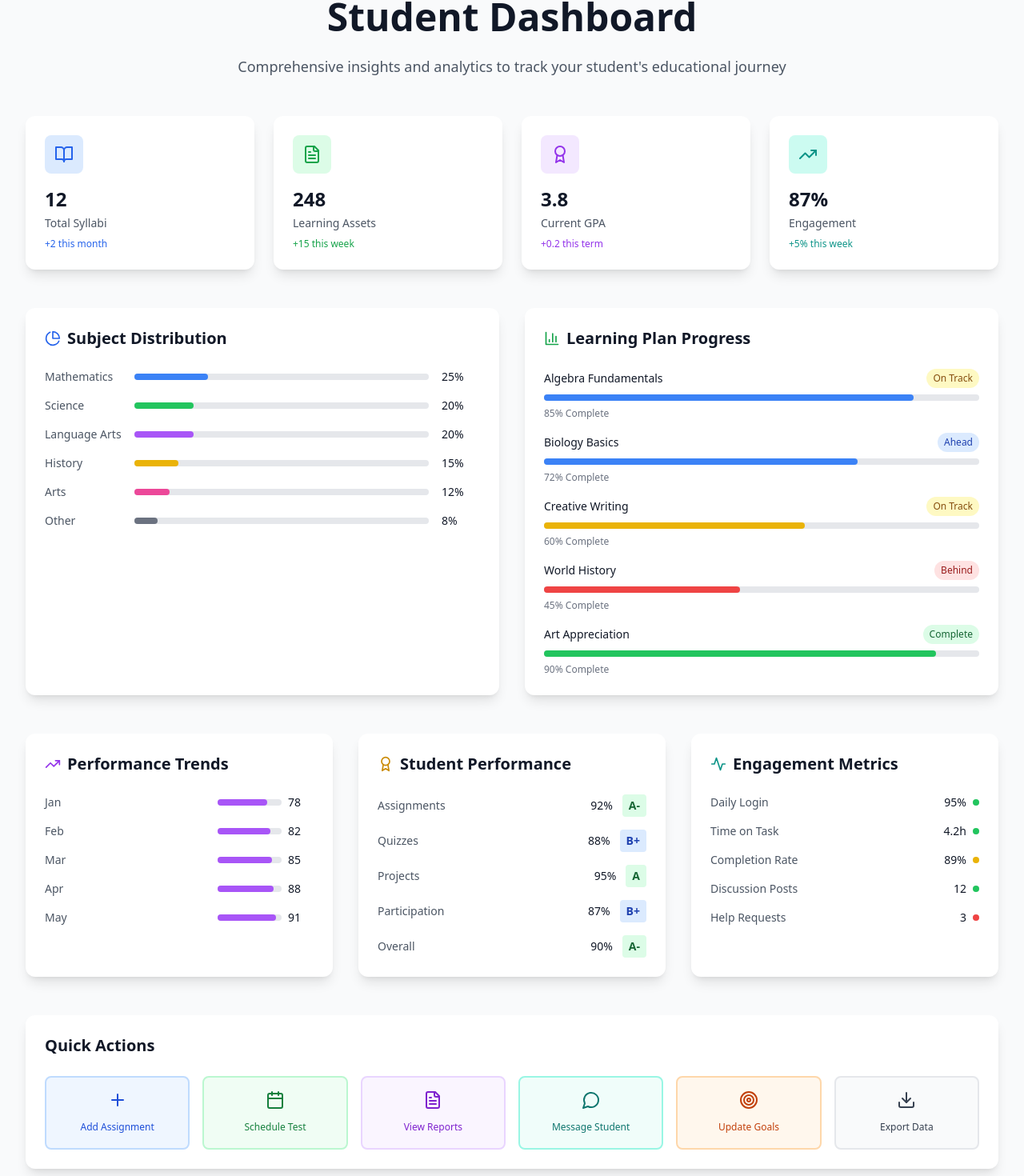
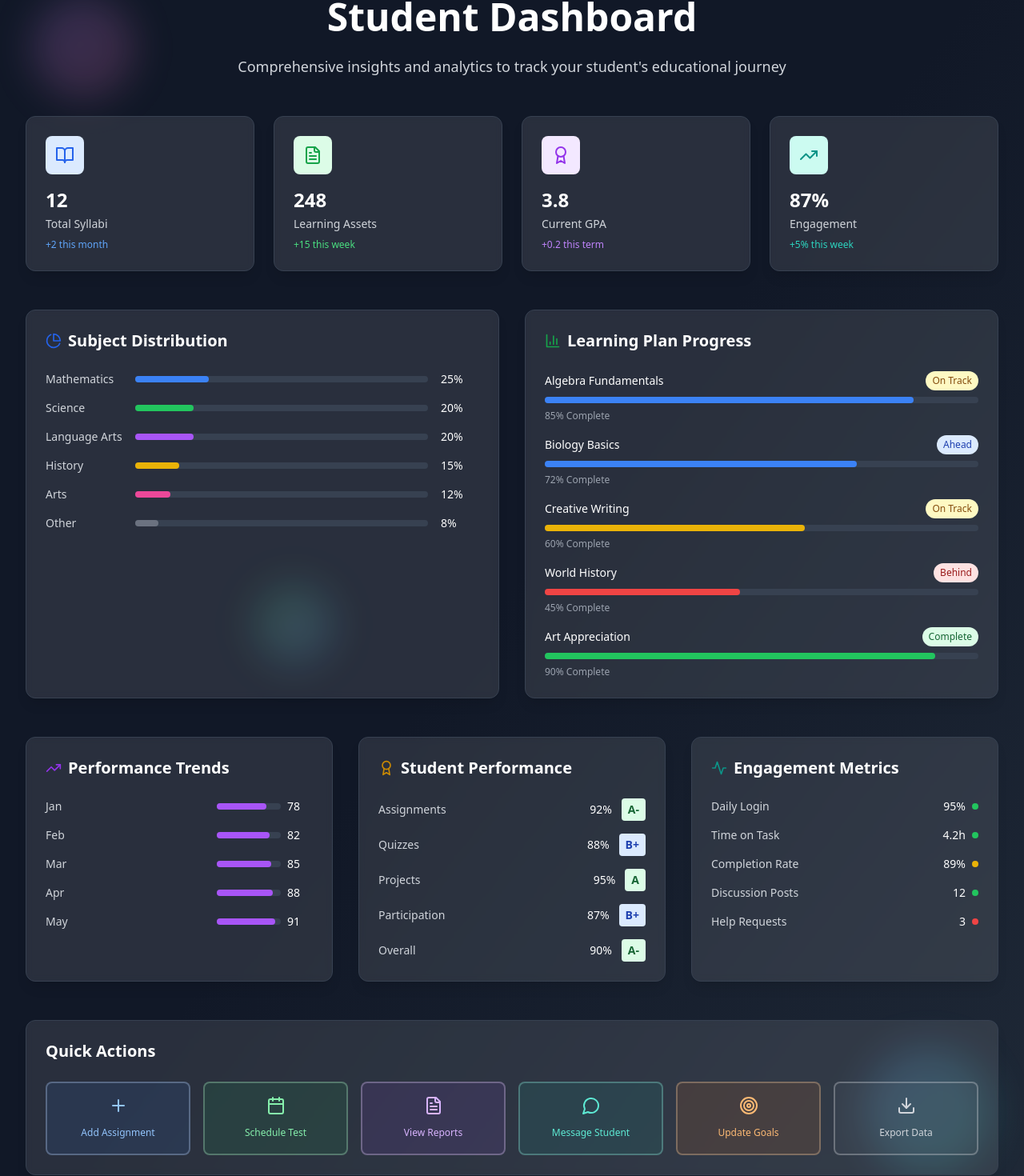
Before and after one commit to kuro-2/homeschooling-v.1.0, a React (Vite) app: page / in a window 1280 px wide. Shown: the part 1553-3023 px from the top of the page at 80% size. Built offline with nearby package versions, Linux system fonts and the light colour scheme.

Commit message:
Updated App.tsx

```diff
--- a/src/App.tsx
+++ b/src/App.tsx
@@ -318,26 +318,32 @@ function App() {
       </section>
 
       {/* Student Dashboard Section */}
-      <section className="py-20 bg-gray-50">
+      <section className="py-20 relative overflow-hidden">
+        {/* Background Elements */}
+        <div className="absolute inset-0 bg-gradient-to-br from-gray-900 via-gray-900 to-gray-800"></div>
+        <div className="absolute top-20 left-10 w-32 h-32 bg-gradient-to-br from-purple-400/20 to-pink-400/20 rounded-full blur-xl animate-float"></div>
+        <div className="absolute bottom-20 right-10 w-40 h-40 bg-gradient-to-br from-blue-400/20 to-teal-400/20 rounded-full blur-xl animate-float animation-delay-500"></div>
+        <div className="absolute top-1/2 left-1/4 w-24 h-24 bg-gradient-to-br from-green-400/20 to-blue-400/20 rounded-full blur-xl animate-pulse-slow"></div>
+
         <div className="max-w-7xl mx-auto px-4 sm:px-6 lg:px-8">
-          <div className="text-center mb-12">
-            <h2 className="text-3xl sm:text-4xl md:text-5xl font-bold text-gray-900 mb-6">
+          <div className="text-center mb-12 relative z-10">
+            <h2 className="text-3xl sm:text-4xl md:text-5xl font-bold text-white mb-6">
               Student Dashboard
             </h2>
-            <p className="text-lg text-gray-600 max-w-3xl mx-auto">
+            <p className="text-lg text-gray-300 max-w-3xl mx-auto">
               Comprehensive insights and analytics to track your student's educational journey
             </p>
           </div>
 
           {/* Key Metrics Cards */}
-          <div className="grid grid-cols-1 sm:grid-cols-2 lg:grid-cols-4 gap-6 mb-12">
+          <div className="grid grid-cols-1 sm:grid-cols-2 lg:grid-cols-4 gap-6 mb-12 relative z-10">
             {[
               { title: "Total Syllabi", value: "12", icon: BookOpen, color: "blue", change: "+2 this month" },
               { title: "Learning Assets", value: "248", icon: FileText, color: "green", change: "+15 this week" },
               { title: "Current GPA", value: "3.8", icon: Award, color: "purple", change: "+0.2 this term" },
               { title: "Engagement", value: "87%", icon: TrendingUp, color: "teal", change: "+5% this week" }
             ].map((metric, index) => (
-              <div key={index} className="bg-white rounded-xl p-6 shadow-lg hover:shadow-xl transition-all duration-300 hover:-translate-y-1">
+              <div key={index} className="bg-white/10 backdrop-blur-sm rounded-xl p-6 shadow-lg hover:shadow-xl transition-all duration-300 hover:-translate-y-1 border border-gray-700">
                 <div className="flex items-center justify-between mb-4">
                   <div className={`w-12 h-12 rounded-lg flex items-center justify-center ${
                     metric.color === 'blue' ? 'bg-blue-100 text-blue-600' :
@@ -348,23 +354,23 @@ function App() {
                     <metric.icon className="w-6 h-6" />
                   </div>
                 </div>
-                <h3 className="text-2xl font-bold text-gray-900 mb-1">{metric.value}</h3>
-                <p className="text-sm text-gray-600 mb-2">{metric.title}</p>
+                <h3 className="text-2xl font-bold text-white mb-1">{metric.value}</h3>
+                <p className="text-sm text-gray-300 mb-2">{metric.title}</p>
                 <p className={`text-xs font-medium ${
-                  metric.color === 'blue' ? 'text-blue-600' :
-                  metric.color === 'green' ? 'text-green-600' :
-                  metric.color === 'purple' ? 'text-purple-600' :
-                  'text-teal-600'
+                  metric.color === 'blue' ? 'text-blue-400' :
+                  metric.color === 'green' ? 'text-green-400' :
+                  metric.color === 'purple' ? 'text-purple-400' :
+                  'text-teal-400'
                 }`}>{metric.change}</p>
               </div>
             ))}
           </div>
 
           {/* Charts Grid */}
-          <div className="grid grid-cols-1 lg:grid-cols-2 gap-8 mb-12">
+          <div className="grid grid-cols-1 lg:grid-cols-2 gap-8 mb-12 relative z-10">
             {/* Subject Distribution Chart */}
-            <div className="bg-white rounded-xl p-6 shadow-lg">
-              <h3 className="text-xl font-semibold text-gray-900 mb-6 flex items-center">
+            <div className="bg-white/10 backdrop-blur-sm rounded-xl p-6 shadow-lg border border-gray-700">
+              <h3 className="text-xl font-semibold text-white mb-6 flex items-center">
                 <PieChart className="w-5 h-5 mr-2 text-blue-600" />
                 Subject Distribution
               </h3>
@@ -378,24 +384,24 @@ function App() {
                   { subject: "Other", percentage: 8, color: "bg-gray-500" }
                 ].map((item, index) => (
                   <div key={index} className="flex items-center">
-                    <div className="w-24 text-sm text-gray-600">{item.subject}</div>
+                    <div className="w-24 text-sm text-gray-300">{item.subject}</div>
                     <div className="flex-1 mx-4">
-                      <div className="w-full bg-gray-200 rounded-full h-2">
+                      <div className="w-full bg-gray-700 rounded-full h-2">
                         <div
                           className={`h-2 rounded-full ${item.color}`}
                           style={{ width: `${item.percentage}%` }}
                         ></div>
                       </div>
                     </div>
-                    <div className="w-12 text-sm font-medium text-gray-900">{item.percentage}%</div>
+                    <div className="w-12 text-sm font-medium text-white">{item.percentage}%</div>
                   </div>
                 ))}
               </div>
             </div>
 
             {/* Learning Plan Progress */}
-            <div className="bg-white rounded-xl p-6 shadow-lg">
-              <h3 className="text-xl font-semibold text-gray-900 mb-6 flex items-center">
+            <div className="bg-white/10 backdrop-blur-sm rounded-xl p-6 shadow-lg border border-gray-700">
+              <h3 className="text-xl font-semibold text-white mb-6 flex items-center">
                 <BarChart3 className="w-5 h-5 mr-2 text-green-600" />
                 Learning Plan Progress
               </h3>
@@ -409,7 +415,7 @@ function App() {
                 ].map((item, index) => (
                   <div key={index} className="space-y-2">
                     <div className="flex justify-between items-center">
-                      <span className="text-sm font-medium text-gray-900">{item.plan}</span>
+                      <span className="text-sm font-medium text-white">{item.plan}</span>
                       <span className={`text-xs px-2 py-1 rounded-full ${
                         item.status === 'Complete' ? 'bg-green-100 text-green-800' :
                         item.status === 'Ahead' ? 'bg-blue-100 text-blue-800' :
@@ -417,7 +423,7 @@ function App() {
                         'bg-red-100 text-red-800'
                       }`}>{item.status}</span>
                     </div>
-                    <div className="w-full bg-gray-200 rounded-full h-2">
+                    <div className="w-full bg-gray-700 rounded-full h-2">
                       <div
                         className={`h-2 rounded-full transition-all duration-500 ${
                           item.progress >= 90 ? 'bg-green-500' :
@@ -428,7 +434,7 @@ function App() {
                         style={{ width: `${item.progress}%` }}
                       ></div>
                     </div>
-                    <div className="text-xs text-gray-500">{item.progress}% Complete</div>
+                    <div className="text-xs text-gray-400">{item.progress}% Complete</div>
                   </div>
                 ))}
               </div>
@@ -436,10 +442,10 @@ function App() {
           </div>
 
           {/* Performance and Engagement Charts */}
-          <div className="grid grid-cols-1 lg:grid-cols-3 gap-8">
+          <div className="grid grid-cols-1 lg:grid-cols-3 gap-8 relative z-10">
             {/* Performance Trends */}
-            <div className="bg-white rounded-xl p-6 shadow-lg">
-              <h3 className="text-xl font-semibold text-gray-900 mb-6 flex items-center">
+            <div className="bg-white/10 backdrop-blur-sm rounded-xl p-6 shadow-lg border border-gray-700">
+              <h3 className="text-xl font-semibold text-white mb-6 flex items-center">
                 <TrendingUp className="w-5 h-5 mr-2 text-purple-600" />
                 Performance Trends
               </h3>
@@ -452,15 +458,15 @@ function App() {
                   { month: "May", score: 91 }
                 ].map((item, index) => (
                   <div key={index} className="flex items-center justify-between">
-                    <span className="text-sm text-gray-600">{item.month}</span>
+                    <span className="text-sm text-gray-300">{item.month}</span>
                     <div className="flex items-center space-x-2">
-                      <div className="w-20 bg-gray-200 rounded-full h-2">
+                      <div className="w-20 bg-gray-700 rounded-full h-2">
                         <div
                           className="h-2 bg-purple-500 rounded-full"
                           style={{ width: `${item.score}%` }}
                         ></div>
                       </div>
-                      <span className="text-sm font-medium text-gray-900 w-8">{item.score}</span>
+                      <span className="text-sm font-medium text-white w-8">{item.score}</span>
                     </div>
                   </div>
                 ))}
@@ -468,8 +474,8 @@ function App() {
             </div>
 
             {/* Student Performance */}
-            <div className="bg-white rounded-xl p-6 shadow-lg">
-              <h3 className="text-xl font-semibold text-gray-900 mb-6 flex items-center">
+            <div className="bg-white/10 backdrop-blur-sm rounded-xl p-6 shadow-lg border border-gray-700">
+              <h3 className="text-xl font-semibold text-white mb-6 flex items-center">
                 <Award className="w-5 h-5 mr-2 text-yellow-600" />
                 Student Performance
               </h3>
@@ -482,9 +488,9 @@ function App() {
                   { category: "Overall", score: 90, grade: "A-" }
                 ].map((item, index) => (
                   <div key={index} className="flex items-center justify-between">
-                    <span className="text-sm text-gray-600">{item.category}</span>
+                    <span className="text-sm text-gray-300">{item.category}</span>
                     <div className="flex items-center space-x-3">
-                      <span className="text-sm font-medium text-gray-900">{item.score}%</span>
+                      <span className="text-sm font-medium text-white">{item.score}%</span>
                       <span className={`text-sm font-bold px-2 py-1 rounded ${
                         item.grade.startsWith('A') ? 'bg-green-100 text-green-800' :
                         item.grade.startsWith('B') ? 'bg-blue-100 text-blue-800' :
@@ -497,8 +503,8 @@ function App() {
             </div>
 
             {/* Engagement Metrics */}
-            <div className="bg-white rounded-xl p-6 shadow-lg">
-              <h3 className="text-xl font-semibold text-gray-900 mb-6 flex items-center">
+            <div className="bg-white/10 backdrop-blur-sm rounded-xl p-6 shadow-lg border border-gray-700">
+              <h3 className="text-xl font-semibold text-white mb-6 flex items-center">
                 <Activity className="w-5 h-5 mr-2 text-teal-600" />
                 Engagement Metrics
               </h3>
@@ -511,9 +517,9 @@ function App() {
                   { metric: "Help Requests", value: "3", trend: "down" }
                 ].map((item, index) => (
                   <div key={index} className="flex items-center justify-between">
-                    <span className="text-sm text-gray-600">{item.metric}</span>
+                    <span className="text-sm text-gray-300">{item.metric}</span>
                     <div className="flex items-center space-x-2">
-                      <span className="text-sm font-medium text-gray-900">{item.value}</span>
+                      <span className="text-sm font-medium text-white">{item.value}</span>
                       <div className={`w-2 h-2 rounded-full ${
                         item.trend === 'up' ? 'bg-green-500' :
                         item.trend === 'down' ? 'bg-red-500' :
@@ -527,8 +533,8 @@ function App() {
           </div>
 
           {/* Quick Actions */}
-          <div className="mt-12 bg-white rounded-xl p-6 shadow-lg">
-            <h3 className="text-xl font-semibold text-gray-900 mb-6">Quick Actions</h3>
+          <div className="mt-12 bg-white/10 backdrop-blur-sm rounded-xl p-6 shadow-lg border border-gray-700 relative z-10">
+            <h3 className="text-xl font-semibold text-white mb-6">Quick Actions</h3>
             <div className="grid grid-cols-2 sm:grid-cols-4 lg:grid-cols-6 gap-4">
               {[
                 { action: "Add Assignment", icon: Plus, color: "blue" },
@@ -539,12 +545,12 @@ function App() {
                 { action: "Export Data", icon: Download, color: "gray" }
               ].map((item, index) => (
                 <button key={index} className={`p-4 rounded-lg border-2 transition-all duration-300 hover:-translate-y-1 hover:shadow-lg ${
-                  item.color === 'blue' ? 'border-blue-200 bg-blue-50 hover:border-blue-400 text-blue-700' :
-                  item.color === 'green' ? 'border-green-200 bg-green-50 hover:border-green-400 text-green-700' :
-                  item.color === 'purple' ? 'border-purple-200 bg-purple-50 hover:border-purple-400 text-purple-700' :
-                  item.color === 'teal' ? 'border-teal-200 bg-teal-50 hover:border-teal-400 text-teal-700' :
-                  item.color === 'orange' ? 'border-orange-200 bg-orange-50 hover:border-orange-400 text-orange-700' :
-                  'border-gray-200 bg-gray-50 hover:border-gray-400 text-gray-700'
+                  item.color === 'blue' ? 'border-blue-200/30 bg-blue-500/10 hover:border-blue-400 text-blue-300' :
+                  item.color === 'green' ? 'border-green-200/30 bg-green-500/10 hover:border-green-400 text-green-300' :
+                  item.color === 'purple' ? 'border-purple-200/30 bg-purple-500/10 hover:border-purple-400 text-purple-300' :
+                  item.color === 'teal' ? 'border-teal-200/30 bg-teal-500/10 hover:border-teal-400 text-teal-300' :
+                  item.color === 'orange' ? 'border-orange-200/30 bg-orange-500/10 hover:border-orange-400 text-orange-300' :
+                  'border-gray-200/30 bg-gray-500/10 hover:border-gray-400 text-gray-300'
                 }`}>
                   <item.icon className="w-6 h-6 mx-auto mb-2" />
                   <span className="text-xs font-medium">{item.action}</span>
```
